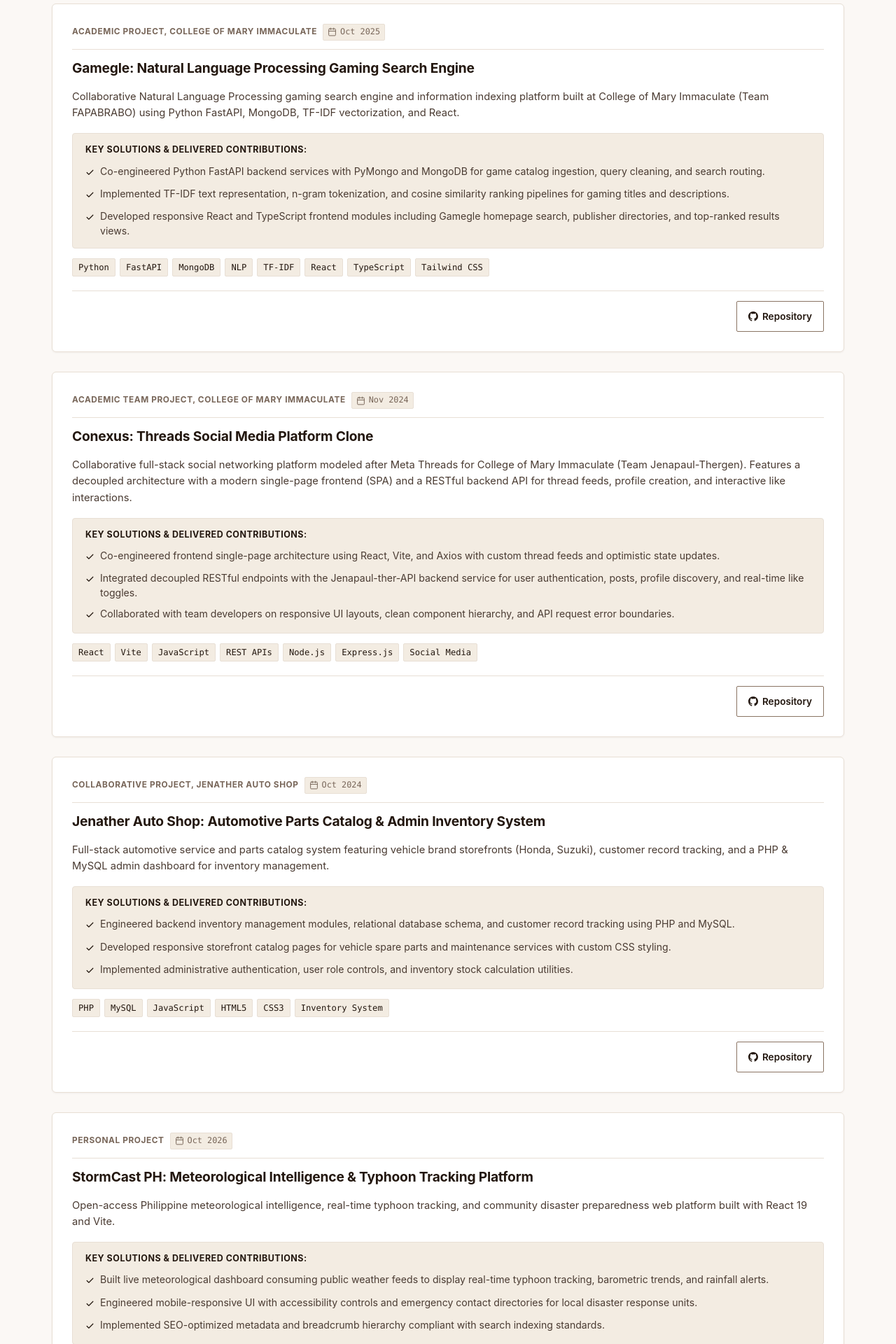
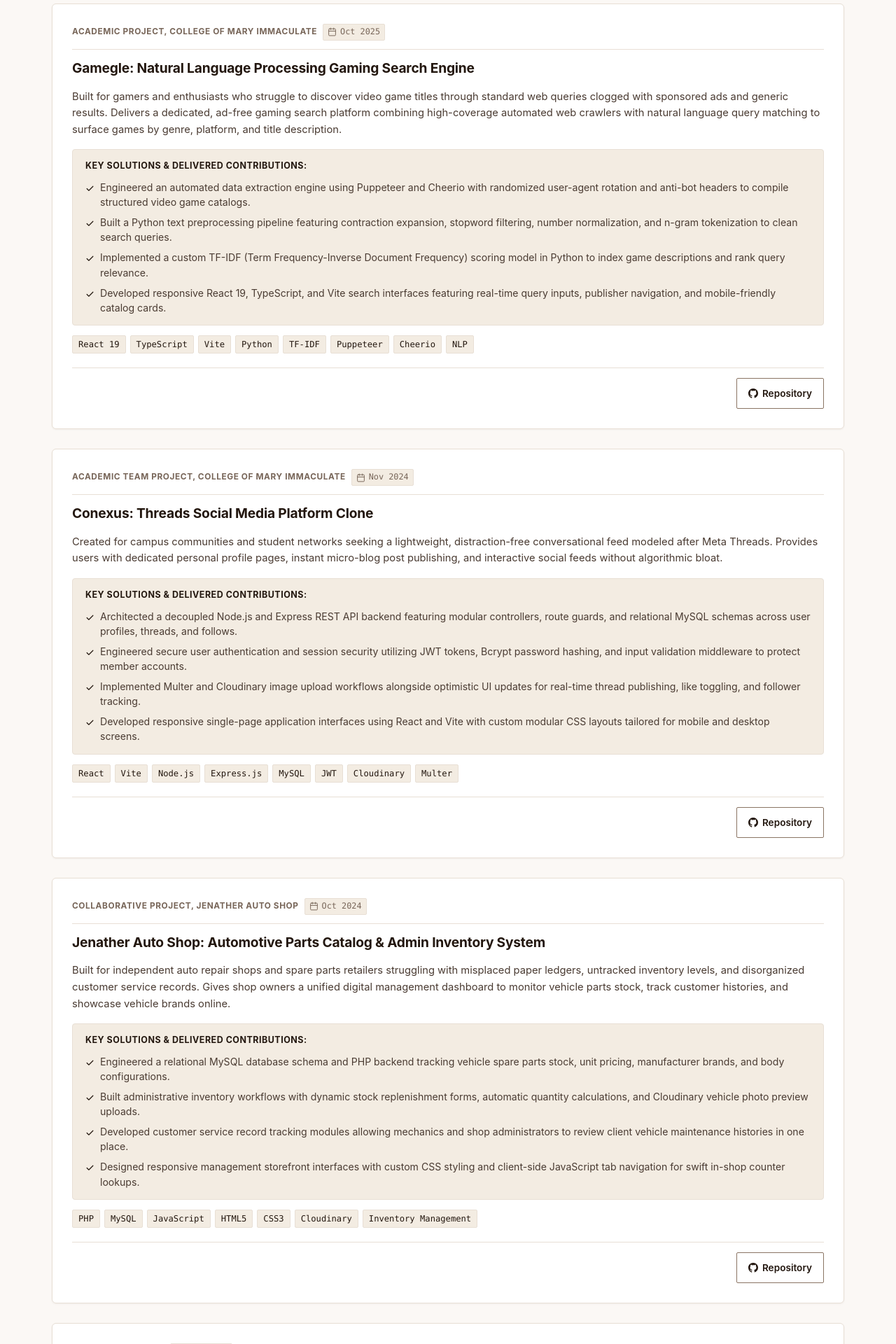
Before and after one commit to nathanielfaborada/nathanielfaborada.github.io, a React (Vite) app: page /projects in a window 1280 px wide. Shown: the part 100-2020 px from the top of the page at 70% size. Built offline with nearby package versions, Linux system fonts and the light colour scheme.

Commit message:
feat(projects): upgrade directory project descriptions and contributions with grounded repository architectures

```diff
--- a/src/data/projectsData.js
+++ b/src/data/projectsData.js
@@ -31,13 +31,14 @@ export const PROJECTS_DATA = [
     project_date: "Oct 2025",
     headline: "Gamegle: Natural Language Processing Gaming Search Engine",
     description:
-      "Collaborative Natural Language Processing gaming search engine and information indexing platform built at College of Mary Immaculate (Team FAPABRABO) using Python FastAPI, MongoDB, TF-IDF vectorization, and React.",
+      "Built for gamers and enthusiasts who struggle to discover video game titles through standard web queries clogged with sponsored ads and generic results. Delivers a dedicated, ad-free gaming search platform combining high-coverage automated web crawlers with natural language query matching to surface games by genre, platform, and title description.",
     contributions: [
-      "Co-engineered Python FastAPI backend services with PyMongo and MongoDB for game catalog ingestion, query cleaning, and search routing.",
-      "Implemented TF-IDF text representation, n-gram tokenization, and cosine similarity ranking pipelines for gaming titles and descriptions.",
-      "Developed responsive React and TypeScript frontend modules including Gamegle homepage search, publisher directories, and top-ranked results views.",
+      "Engineered an automated data extraction engine using Puppeteer and Cheerio with randomized user-agent rotation and anti-bot headers to compile structured video game catalogs.",
+      "Built a Python text preprocessing pipeline featuring contraction expansion, stopword filtering, number normalization, and n-gram tokenization to clean search queries.",
+      "Implemented a custom TF-IDF (Term Frequency-Inverse Document Frequency) scoring model in Python to index game descriptions and rank query relevance.",
+      "Developed responsive React 19, TypeScript, and Vite search interfaces featuring real-time query inputs, publisher navigation, and mobile-friendly catalog cards.",
     ],
-    tags: ["Python", "FastAPI", "MongoDB", "NLP", "TF-IDF", "React", "TypeScript", "Tailwind CSS"],
+    tags: ["React 19", "TypeScript", "Vite", "Python", "TF-IDF", "Puppeteer", "Cheerio", "NLP"],
     screenshots: [],
     source_code_url: "https://github.com/college-of-mary-immaculate/FAPABRABO",
     stars: null,
@@ -50,13 +51,14 @@ export const PROJECTS_DATA = [
     project_date: "Nov 2024",
     headline: "Conexus: Threads Social Media Platform Clone",
     description:
-      "Collaborative full-stack social networking platform modeled after Meta Threads for College of Mary Immaculate (Team Jenapaul-Thergen). Features a decoupled architecture with a modern single-page frontend (SPA) and a RESTful backend API for thread feeds, profile creation, and interactive like interactions.",
+      "Created for campus communities and student networks seeking a lightweight, distraction-free conversational feed modeled after Meta Threads. Provides users with dedicated personal profile pages, instant micro-blog post publishing, and interactive social feeds without algorithmic bloat.",
     contributions: [
-      "Co-engineered frontend single-page architecture using React, Vite, and Axios with custom thread feeds and optimistic state updates.",
-      "Integrated decoupled RESTful endpoints with the Jenapaul-ther-API backend service for user authentication, posts, profile discovery, and real-time like toggles.",
-      "Collaborated with team developers on responsive UI layouts, clean component hierarchy, and API request error boundaries.",
+      "Architected a decoupled Node.js and Express REST API backend featuring modular controllers, route guards, and relational MySQL schemas across user profiles, threads, and follows.",
+      "Engineered secure user authentication and session security utilizing JWT tokens, Bcrypt password hashing, and input validation middleware to protect member accounts.",
+      "Implemented Multer and Cloudinary image upload workflows alongside optimistic UI updates for real-time thread publishing, like toggling, and follower tracking.",
+      "Developed responsive single-page application interfaces using React and Vite with custom modular CSS layouts tailored for mobile and desktop screens.",
     ],
-    tags: ["React", "Vite", "JavaScript", "REST APIs", "Node.js", "Express.js", "Social Media"],
+    tags: ["React", "Vite", "Node.js", "Express.js", "MySQL", "JWT", "Cloudinary", "Multer"],
     screenshots: [],
     source_code_url: "https://github.com/Treads-Clone",
     stars: null,
@@ -69,13 +71,14 @@ export const PROJECTS_DATA = [
     project_date: "Oct 2024",
     headline: "Jenather Auto Shop: Automotive Parts Catalog & Admin Inventory System",
     description:
-      "Full-stack automotive service and parts catalog system featuring vehicle brand storefronts (Honda, Suzuki), customer record tracking, and a PHP & MySQL admin dashboard for inventory management.",
+      "Built for independent auto repair shops and spare parts retailers struggling with misplaced paper ledgers, untracked inventory levels, and disorganized customer service records. Gives shop owners a unified digital management dashboard to monitor vehicle parts stock, track customer histories, and showcase vehicle brands online.",
     contributions: [
-      "Engineered backend inventory management modules, relational database schema, and customer record tracking using PHP and MySQL.",
-      "Developed responsive storefront catalog pages for vehicle spare parts and maintenance services with custom CSS styling.",
-      "Implemented administrative authentication, user role controls, and inventory stock calculation utilities.",
+      "Engineered a relational MySQL database schema and PHP backend tracking vehicle spare parts stock, unit pricing, manufacturer brands, and body configurations.",
+      "Built administrative inventory workflows with dynamic stock replenishment forms, automatic quantity calculations, and Cloudinary vehicle photo preview uploads.",
+      "Developed customer service record tracking modules allowing mechanics and shop administrators to review client vehicle maintenance histories in one place.",
+      "Designed responsive management storefront interfaces with custom CSS styling and client-side JavaScript tab navigation for swift in-shop counter lookups.",
     ],
-    tags: ["PHP", "MySQL", "JavaScript", "HTML5", "CSS3", "Inventory System"],
+    tags: ["PHP", "MySQL", "JavaScript", "HTML5", "CSS3", "Cloudinary", "Inventory Management"],
     screenshots: [],
     source_code_url: "https://github.com/Jenather-Auto-Shop/Jenather_Admin",
     stars: null,
@@ -155,13 +158,14 @@ export const PROJECTS_DATA = [
     project_date: "Oct 2026",
     headline: "StormCast PH: Meteorological Intelligence & Typhoon Tracking Platform",
     description:
-      "Open-access Philippine meteorological intelligence, real-time typhoon tracking, and community disaster preparedness web platform built with React 19 and Vite.",
+      "Built for Philippine coastal communities, local emergency responders, and commuters who need immediate, clear weather alerts during severe tropical cyclones without navigating cluttered government bulletins. Delivers live meteorological radar feeds, storm track projections, and local emergency hotline directories in an accessible, low-bandwidth interface.",
     contributions: [
-      "Built live meteorological dashboard consuming public weather feeds to display real-time typhoon tracking, barometric trends, and rainfall alerts.",
-      "Engineered mobile-responsive UI with accessibility controls and emergency contact directories for local disaster response units.",
-      "Implemented SEO-optimized metadata and breadcrumb hierarchy compliant with search indexing standards.",
+      "Architected a high-performance weather dashboard using React 19 and React Router v7, featuring live radar embeds, atmospheric pressure charts, and rainfall intensity warnings.",
+      "Engineered an automated Static Site Generation (SSG) pre-rendering pipeline in Node.js, compiling static HTML routes to achieve near-instant initial page loads during bandwidth-constrained storms.",
+      "Implemented Schema.org JSON-LD meteorological structured data and Open Graph metadata compliant with Google AdSense quality and SEO indexing requirements.",
+      "Designed a high-contrast dark meteorological theme with accessible touch controls and emergency hotlines optimized for low-end mobile devices in disaster zones.",
     ],
-    tags: ["React 19", "React Router", "Vite", "Tailwind CSS", "REST APIs"],
+    tags: ["React 19", "React Router v7", "Vite", "Node.js SSG", "Tailwind CSS", "REST APIs", "SEO"],
     screenshots: [],
     source_code_url: "https://github.com/nathanielfaborada/storm-cast",
     stars: null,
@@ -172,15 +176,16 @@ export const PROJECTS_DATA = [
     categoryLabel: "Personal Project",
     featured: false,
     project_date: "Oct 2026",
-    headline: "Social Media Automation Engine: AI-Assisted Content Publisher",
+    headline: "Nano Facts: 24/7 Multi-Channel Social Media Automation Engine",
     description:
-      "Production-grade content automation backend built with Node.js and Google Gemini that powers scheduled social post generation, video ingestion, and multi-channel publishing.",
+      "Engineered for solo content creators and digital publishing brands that spend dozens of hours every week manually downloading video assets, drafting captions, and scheduling posts across platforms. Powers a fully automated 24/7 media pipeline that ingests educational science videos from Telegram, archives them into cloud storage, and publishes scheduled short-form reels to Facebook and YouTube on autopilot.",
     contributions: [
-      "Integrated Google Gemini API for contextual text generation and automated post formatting across scheduled time slots.",
-      "Engineered multi-channel publishing pipelines using Facebook Graph API and Node.js scheduling workers.",
-      "Persisted media queue status and publication logs in Supabase PostgreSQL for auditing and error recovery.",
+      "Built an automated video ingestion worker listening across 10 Telegram science channels, categorizing media into Supabase Storage buckets and indexing items into PostgreSQL queue tables.",
+      "Integrated Meta Graph API v26.0 chunked video uploads for Facebook Reels and Google APIs resumable video uploads for YouTube Shorts, scheduled across tier-1 high-CPM viewer windows.",
+      "Implemented Google Gemini generative AI pipelines to craft educational captions with hook formatting, accompanied by human-paced comment auto-responders (40-75s delay) to boost engagement.",
+      "Architected webhook-driven Facebook Messenger bots and automated evergreen content recycling algorithms with minimum interval caps to protect channel reputation.",
     ],
-    tags: ["Node.js", "Express.js", "Google Gemini", "Supabase", "REST APIs", "Node-Schedule"],
+    tags: ["Node.js", "Express.js", "Google Gemini", "Supabase", "Meta Graph API", "YouTube Data API", "PostgreSQL"],
     screenshots: [],
     source_code_url: "https://github.com/nathanielfaborada/ai-driven-post-creator",
     stars: null,
@@ -193,13 +198,14 @@ export const PROJECTS_DATA = [
     project_date: "Jul 2026",
     headline: "Utang Mo: Offline Sari-Sari Store Customer Credit Ledger",
     description:
-      "Offline-first mobile and web application built with React and Capacitor for tracking small retail customer credit balances and repayment records via on-device storage.",
+      "Designed specifically for Filipino sari-sari store owners and market stall vendors who rely on fragile paper notebooks that can be misplaced, soaked, or torn to record customer credit tabs (utang). Provides an offline-first digital balance ledger that works 100% without internet, keeping retail customer balances accurate, organized, and secure on any Android phone.",
     contributions: [
-      "Engineered offline persistence using IndexedDB, allowing complete ledger tracking without active internet connectivity.",
-      "Built clean transaction entry interfaces for recording debtor names, itemized tabs, payment dates, and outstanding balances.",
-      "Configured Capacitor wrappers for packaging and compiling native Android application builds.",
+      "Engineered an offline-first transactional storage layer utilizing native browser IndexedDB with indexed stores for customer profiles and itemized credit/payment logs.",
+      "Built responsive debt tracking interfaces supporting instant customer searches, running balance updates, partial payment logging, and itemized debt receipts.",
+      "Integrated 1-click JSON backup and data export utilities, ensuring store owners can safeguard and restore customer transaction history without cloud subscription costs.",
+      "Configured Capacitor build pipelines to compile native Android APKs with responsive touch targets and zero-lag performance on entry-level smartphones.",
     ],
-    tags: ["React", "Capacitor", "IndexedDB", "JavaScript", "Tailwind CSS"],
+    tags: ["React", "Capacitor", "Android", "IndexedDB", "JavaScript", "Tailwind CSS", "Offline-First"],
     screenshots: [],
     source_code_url: "https://github.com/nathanielfaborada/utang-mo-app",
     stars: null,
@@ -216,14 +222,14 @@ export const PROJECTS_DATA = [
     project_date: "Nov 2026",
     headline: "Git Profile & Workspace Sync: VS Code Developer Extension",
     description:
-      "VS Code developer productivity extension that automates switching between multiple GitHub profiles, Git commit identities, and workspace repository directories in one click.",
+      "Built for software engineers, freelancers, and students managing multiple GitHub accounts (such as personal, corporate, and academic) on a single workstation who frequently commit code under the wrong email or face push permission rejections. Delivers a seamless 1-click status bar switcher that instantly synchronizes local Git config identities, GitHub push credentials, and project folders on disk.",
     contributions: [
-      "Engineered one-click status bar profile switcher dynamically updating local Git config user identity and push credentials without identity mismatch.",
-      "Built automatic repository organization engine categorizing disk repositories into profile-isolated directories with zero credential collisions.",
-      "Integrated secure secret storage using the VS Code SecretStorage API for encrypted Personal Access Token persistence.",
-      "Packaged and published extension VSIX build supporting automated workspace detection and multi-account GitHub synchronization.",
+      "Engineered a status bar switcher that dynamically rewrites local Git configuration (`user.name`, `user.email`) and GitHub push authentication without manual terminal commands.",
+      "Integrated secure Personal Access Token (PAT) persistence utilizing the VS Code SecretStorage API, eliminating insecure plain-text credentials in settings files.",
+      "Built an automated disk organization engine that sorts workspace repositories into account-isolated directory structures (`PortableGit/<account>/`) without disturbing `.env` files or dependencies.",
+      "Packaged and published local VSIX builds supporting GitHub Octokit repo auto-cloning, workspace account detection, and real-time active profile verification.",
     ],
-    tags: ["VS Code Extension", "TypeScript", "Node.js", "Git Automation", "VS Code API"],
+    tags: ["VS Code Extension", "TypeScript", "Node.js", "VS Code API", "Git Automation", "Octokit"],
     screenshots: [],
     source_code_url: "https://github.com/nathanielfaborada/vscode-git-profile-switch",
     stars: null,
@@ -236,13 +242,14 @@ export const PROJECTS_DATA = [
     project_date: "Oct 2026",
     headline: "Antigravity Usage Monitor: VS Code Developer Extension",
     description:
-      "VS Code status bar extension that tracks active Antigravity CLI quota limits, hourly reset times, and daily token budgets directly inside the developer editor.",
+      "Created for AI engineers and developers who run coding agents and heavy AI workloads through the Antigravity CLI and frequently hit unexpected quota lockouts in the middle of complex tasks. Embeds a silent, real-time quota monitor into the VS Code status bar to track 5-hour and weekly AI token limits, countdown timers, and daily consumption budgets.",
     contributions: [
-      "Engineered status bar integration reading encrypted session credentials from Windows Credential Manager via native bindings.",
-      "Implemented real-time hover widgets showing weekly token limits, quota consumption velocity, and reset alarms.",
-      "Packaged and published local VSIX builds optimized for low-overhead background polling.",
+      "Engineered background HTTP polling workers that read encrypted session tokens directly from Windows Credential Manager, bypassing noisy terminal or CLI sub-processes.",
+      "Developed interactive status bar items and hover tooltips showing remaining quota percentages, local time zone reset countdowns, and daily budget pacing metrics.",
+      "Built persistent audio reset alarms with configurable repeat intervals, snooze options, and volume sliders to alert developers when quotas refresh.",
+      "Implemented intelligent error recovery with exponential backoff retry algorithms to handle network jitter without freezing editor performance.",
     ],
-    tags: ["VS Code Extension", "JavaScript", "Node.js", "Windows API"],
+    tags: ["VS Code Extension", "JavaScript", "Node.js", "Windows API", "VS Code API"],
     screenshots: [],
     source_code_url: "https://github.com/nathanielfaborada/antigravity-usage-monitor",
     stars: null,
```
Also changed, not shown: 3 other files (tests, documents, lock files or other folders).
